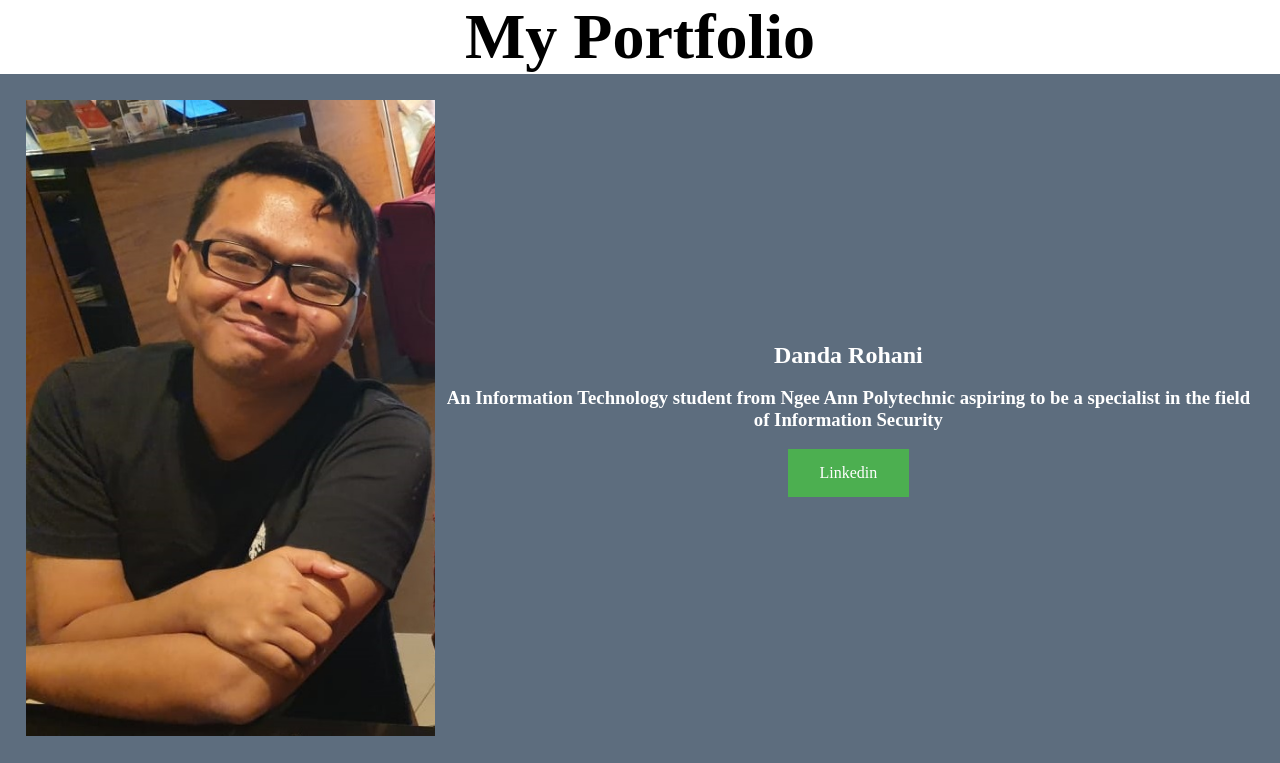
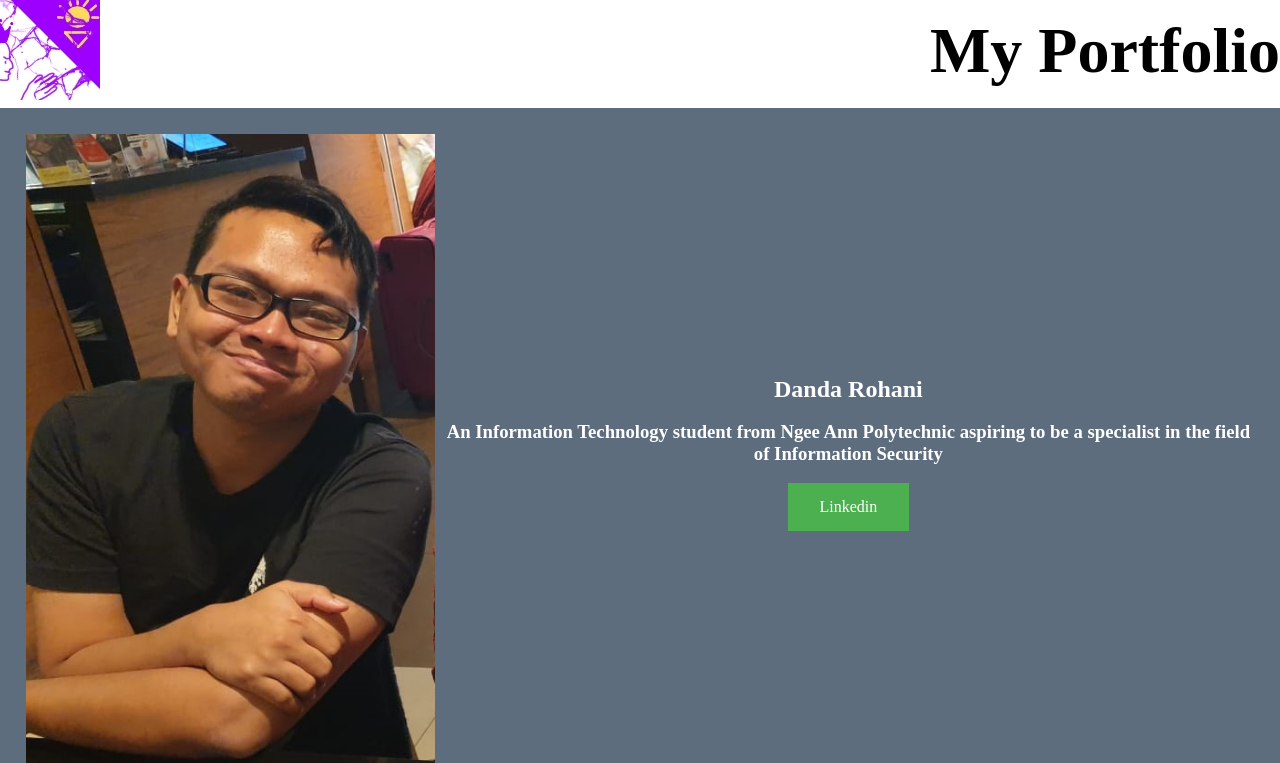
Before and after one commit to danrohangit/First_Website, a plain HTML site: page index.html in a window 1280 px wide. Shown: the top 763 px of the page. Drawn offline with Linux system fonts and the light colour scheme.

Commit message:
Added original website logo and space between flex

```diff
--- a/index.html
+++ b/index.html
@@ -10,7 +10,12 @@
 <body>
 
     <header class="top">
+      <div>
+      <img src="images/header_img1.jpg">
+      </div>
+      <div>
         <h1>My Portfolio</h1>
+      </div>
     </header>
 
     <section class="about_me">
--- a/style.css
+++ b/style.css
@@ -6,10 +6,13 @@
 }
 
 .top{
+  display:flex;
   font-size: 200%;
-  justify-content: center;
-  align-items: center;
-  text-align: center;
+  justify-content: space-between;
+}
+
+.top h1{
+  margin-top: 4%;
 }
 
 .about_me{
@@ -110,6 +113,7 @@
 
   .top{
   font-size: 100%;
+  flex-direction:column;
   justify-content: center;
   align-items: center;
   text-align: center;
```
Also changed, not shown: images/header_img1.jpg (added).
